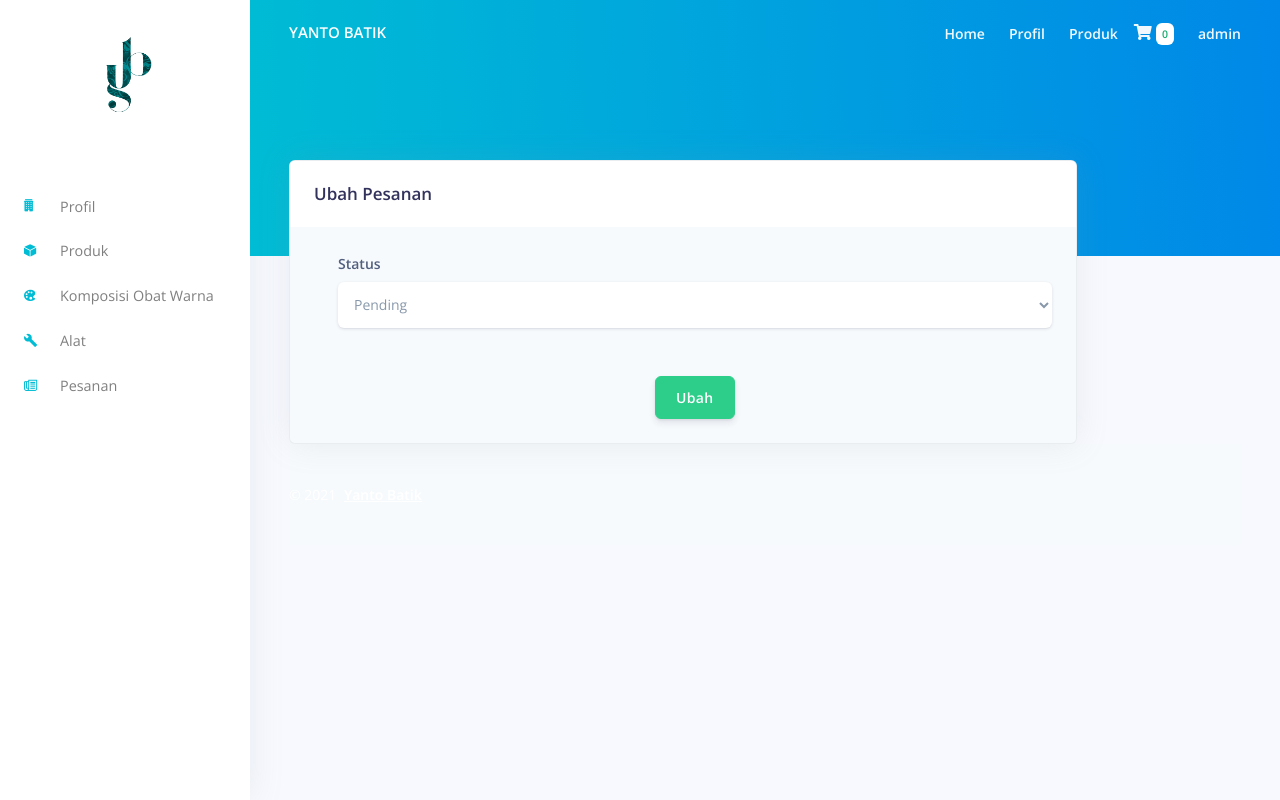
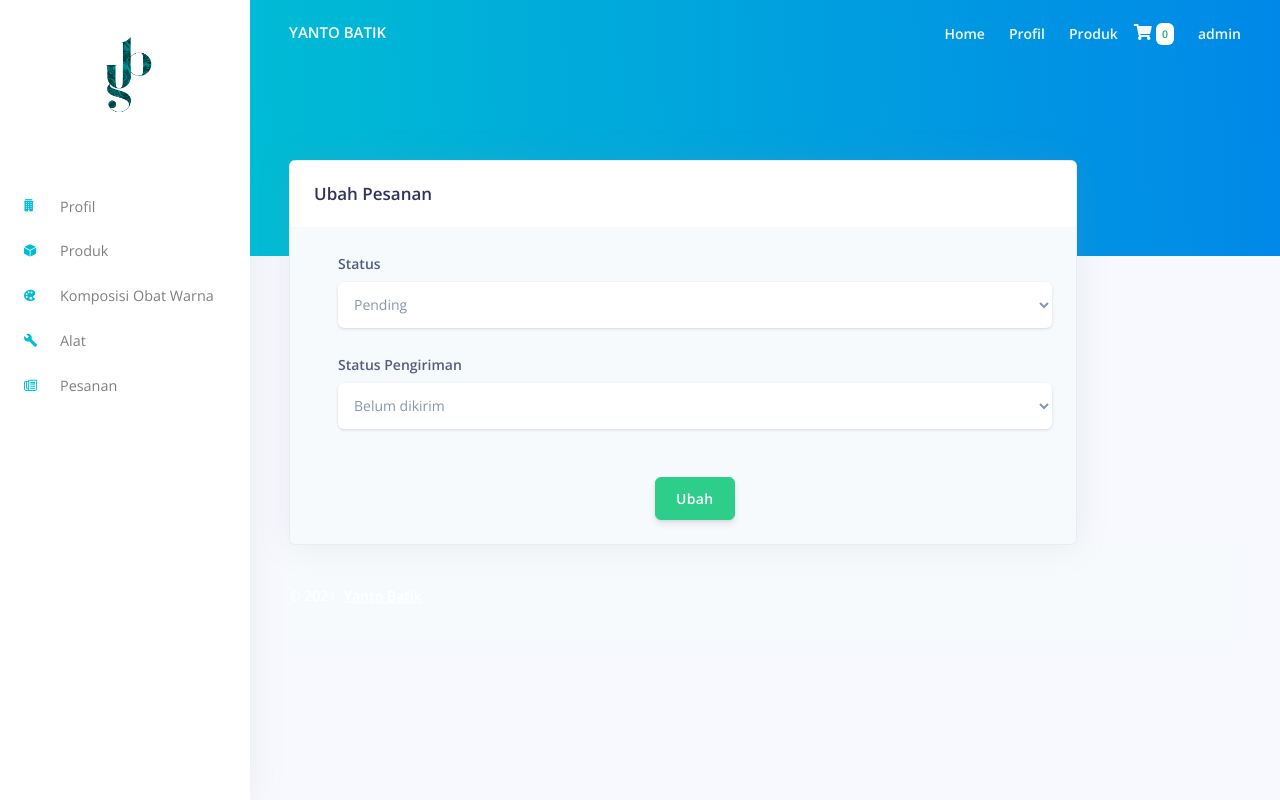
Before and after one commit to dinwallrux/batik, a Laravel app: page /orders/1/edit in a window 1280 px wide. Run offline with Laravel 8, Linux system fonts and the light colour scheme; a user stored in the database is signed in; data comes from the database, SQL or seed files in the repository.

Commit message:
Add status pengiriman
Add status pengiriman

```diff
--- a/app/Http/Controllers/OrderController.php
+++ b/app/Http/Controllers/OrderController.php
@@ -160,17 +160,26 @@ class OrderController extends Controller
     {
         $rules = [
             'status' => 'required',
+            'status_pengiriman' => 'required',
         ];
 
+        // set status if $request status is null
+        $status = $order->status;
+
+        if($request->status != null) {
+            $status = $request->status;
+        }
+
         $data = [
-            'status' => $request->status,
+            'status' => $status,
+            'status_pengiriman' => $request->status_pengiriman,
         ];
 
         $validator = Validator::make($data, $rules);
 
         if($validator->fails()){
             $errors = $validator->errors();
-            return redirect()->route('orders')->withErrors($errors)->withInput($request->all());
+            return redirect()->route('orders.index')->withErrors($errors)->withInput($request->all());
         } else {
             $order->update($data);
 
--- a/app/Order.php
+++ b/app/Order.php
@@ -28,7 +28,8 @@ class Order extends Model
         'bukti_pembayaran',
         'kurir',
         'layanan',
-        'ongkir'
+        'ongkir',
+        'status_pengiriman'
     ];
 
     public function getCreatedAtAttribute($date)
--- a/resources/views/pages/pesanan/editView.blade.php
+++ b/resources/views/pages/pesanan/editView.blade.php
@@ -27,6 +27,7 @@
                             @endif
 
                             <div class="pl-lg-4">
+                                @if( auth()->user()->peran != 'pembeli' )
                                 <div class="form-group{{ $errors->has('status') ? ' has-danger' : '' }}">
                                     <label class="form-control-label" for="input-name">{{ __('Status') }}</label>
                                     <select name="status" class="form-control form-control-alternative{{ $errors->has('status') ? ' is-invalid' : '' }}">
@@ -42,11 +43,33 @@
                                         </span>
                                     @endif
                                 </div>
+                                @endif
+
+                                <div class="form-group{{ $errors->has('status') ? ' has-danger' : '' }}">
+                                    <label class="form-control-label" for="input-name">{{ __('Status Pengiriman') }}</label>
+                                    <select name="status_pengiriman" class="form-control form-control-alternative{{ $errors->has('status_pengiriman') ? ' is-invalid' : '' }}">
+                                        @if( auth()->user()->peran != 'pembeli' )
+                                        <option {{ $order->status == "belum dikirim" ? 'selected' : '' }} value="belum dikirim">Belum dikirim</option>
+                                        <option {{ $order->status == "dikirim" ? 'selected' : '' }} value="dikirim">Dikirim</option>
+                                        @endif
+                                        @if( auth()->user()->peran != 'admin' )
+                                        <option {{ $order->status == "" ? 'selected' : '' }} value=""></option>
+                                        @endif
+                                        <option {{ $order->status == "diterima" ? 'selected' : '' }} value="diterima">Diterima</option>
+                                    </select>
+
+                                    @if ($errors->has('nama'))
+                                        <span class="invalid-feedback" role="alert">
+                                            <strong>{{ $errors->first('status_pengiriman') }}</strong>
+                                        </span>
+                                    @endif
+                                </div>
 
                                 <div class="text-center">
                                     <button type="submit" class="btn btn-success mt-4">{{ __('Ubah') }}</button>
                                 </div>
                             </div>
+
                         </form>
                     </div>
                 </div>
--- a/resources/views/pages/pesanan/index.blade.php
+++ b/resources/views/pages/pesanan/index.blade.php
@@ -27,6 +27,7 @@
                                         <th scope="col">Order ID</th>
                                         <th scope="col">Tanggal Order</th>
                                         <th scope="col">Status</th>
+                                        <th scope="col">Status Pengiriman</th>
                                         <th scope="col">Total</th>
                                         <th scope="col"></th>
                                     </tr>
@@ -60,6 +61,9 @@
                                                 </span>
                                             @endif
                                         </td>
+                                        <td>
+                                            {{ $data->status_pengiriman }}
+                                        </td>
                                         <td>Rp @convert($data->grand_total)</td>
                                         <td class="text-right">
                                             <div class="dropdown">
--- a/resources/views/pages/pesanan/self.blade.php
+++ b/resources/views/pages/pesanan/self.blade.php
@@ -27,6 +27,7 @@
                                         <th scope="col">Order ID</th>
                                         <th scope="col">Tanggal Order</th>
                                         <th scope="col">Status</th>
+                                        <th scope="col">Status Pengiriman</th>
                                         <th scope="col">Total</th>
                                         <th scope="col"></th>
                                     </tr>
@@ -60,9 +61,11 @@
                                                 </span>
                                             @endif
                                         </td>
+                                        <td>
+                                            {{ $data->status_pengiriman }}
+                                        </td>
                                         <td>Rp @convert($data->grand_total)</td>
 
-                                        @if( auth()->user()->peran != 'pembeli' )
                                         <td class="text-right">
                                             <div class="dropdown">
                                                 <a class="btn btn-sm btn-icon-only text-light" href="#" role="button"
@@ -74,7 +77,6 @@
                                                 </div>
                                             </div>
                                         </td>
-                                        @endif
                                     </tr>
                                     @endforeach
                                 </tbody>
--- a/routes/web.php
+++ b/routes/web.php
@@ -48,7 +48,7 @@ Route::group(['middleware' => 'auth'], function () {
 	});
 
 
-	Route::resource('orders', 'OrderController')->middleware(['auth']);
+	Route::resource('orders', 'OrderController');
 
 	Route::get('/order', 'OrderController@orderSelf')->name('order.self');
 	Route::get('/order/{order}', 'OrderController@show')->name('order.self.view');
```
Also changed, not shown: database/migrations/2021_10_05_125635_add_status_pengiriman_in_order_table.php (added).
